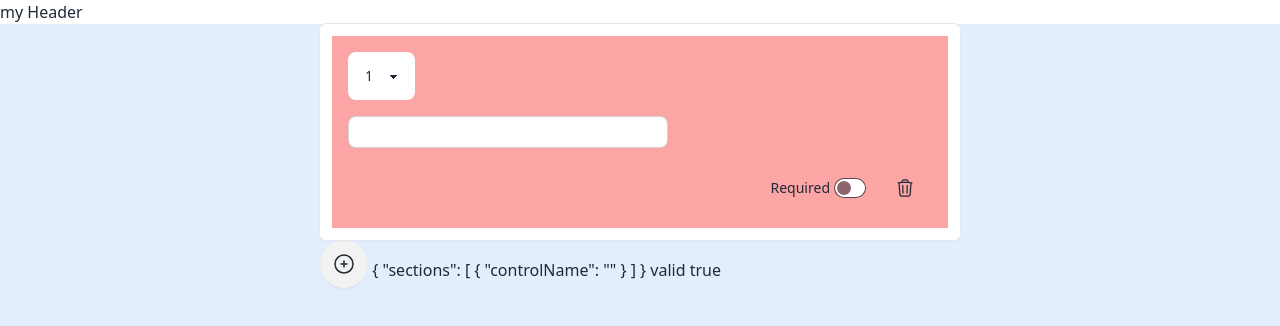
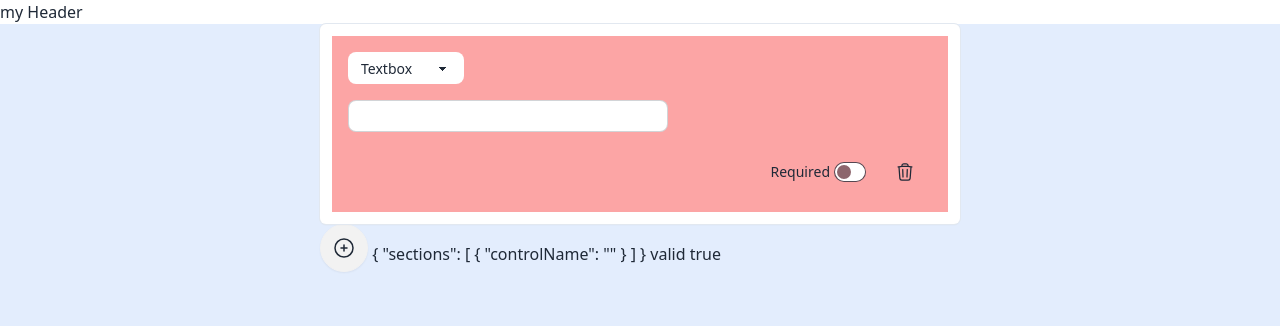
Before and after one commit to dgschel/EasySurvey, an Angular app: page /home in a window 1280 px wide. Both pictures are taken after a click on the button 344 px from the left and 48 px from the top of the page. Shown: the top 326 px of the page. Built offline with nearby package versions, Linux system fonts and the light colour scheme.

Commit message:
loop through object

```diff
--- a/src/app/shared/ui/create-component/create-component.component.html
+++ b/src/app/shared/ui/create-component/create-component.component.html
@@ -1,4 +1,5 @@
-<select class="select" #controlTypeSelect (change)="updateFormControlType(controlTypeSelect.value)">
-  <option value="input">1</option>
-  <option value="select">2</option>
+<select class="select select-sm" #controlTypeSelect (change)="updateFormControlType(controlTypeSelect.value)">
+  @for (control of controlTypeMap | keyvalue; track $index) {
+    <option value="{{control.key}}">{{control.value}}</option>
+  }
 </select>
--- a/src/app/shared/ui/create-component/create-component.component.ts
+++ b/src/app/shared/ui/create-component/create-component.component.ts
@@ -1,6 +1,8 @@
 import { AfterViewInit, Component, Injector, output, Type } from '@angular/core';
+import { KeyValuePipe } from '@angular/common';
+
 import { CreateComponentService } from './create-component.service';
-import { FormControlComponentType, FormControlType } from '../../../util/type/survey-type';
+import { FormControlComponentType, FormControlNameMap, FormControlType } from '../../../util/type/survey-type';
 
 /**
  * Represents the CreateComponentComponent class.
@@ -9,7 +11,7 @@ import { FormControlComponentType, FormControlType } from '../../../util/type/su
 @Component({
   selector: 'app-create-component',
   standalone: true,
-  imports: [],
+  imports: [KeyValuePipe],
   providers: [CreateComponentService], // Provide service to the component. Every instance of the component will have its own instance of the service
   templateUrl: './create-component.component.html',
   styleUrl: './create-component.component.scss'
@@ -17,6 +19,7 @@ import { FormControlComponentType, FormControlType } from '../../../util/type/su
 export class CreateComponentComponent implements AfterViewInit {
   private cmpService: CreateComponentService<FormControlComponentType>;
   cmpTypeOutput = output<Type<FormControlComponentType>>();
+  controlTypeMap = FormControlNameMap;
 
   /**
    * Creates an instance of CreateComponentComponent.
```
